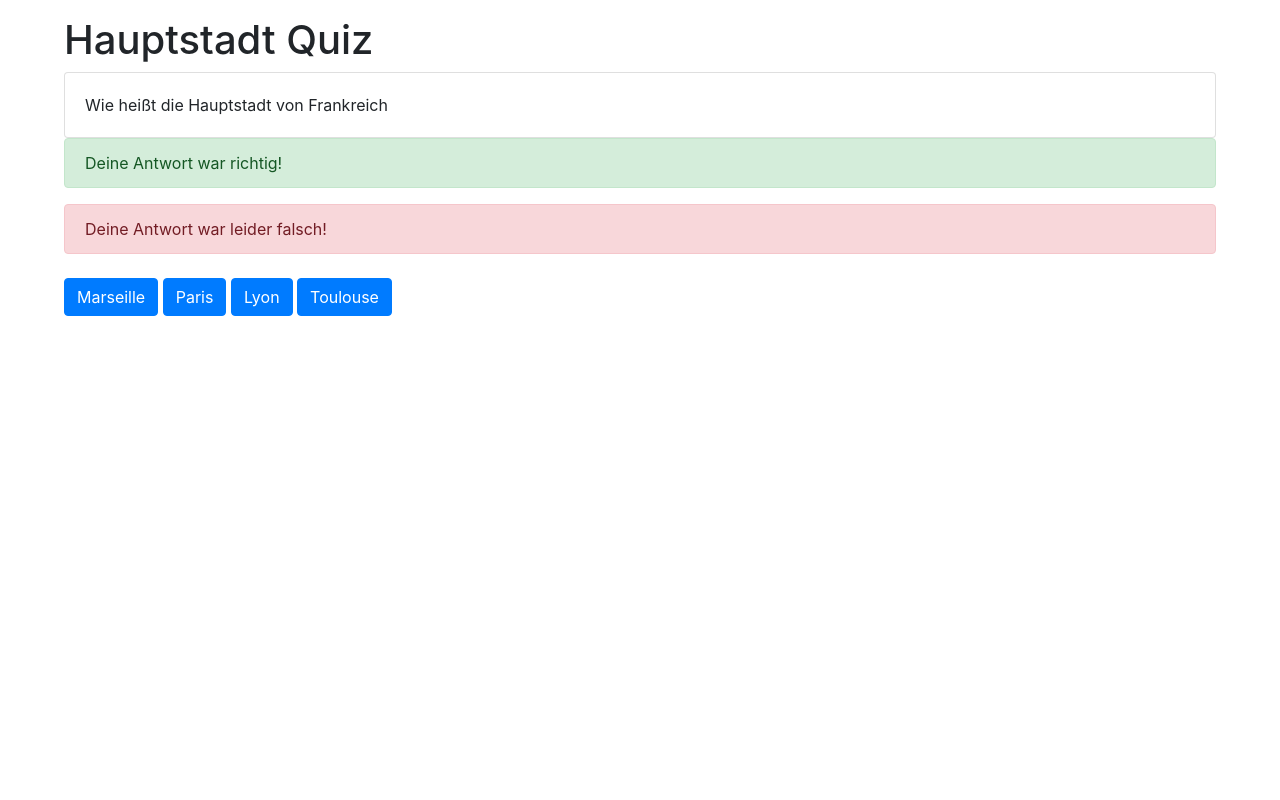
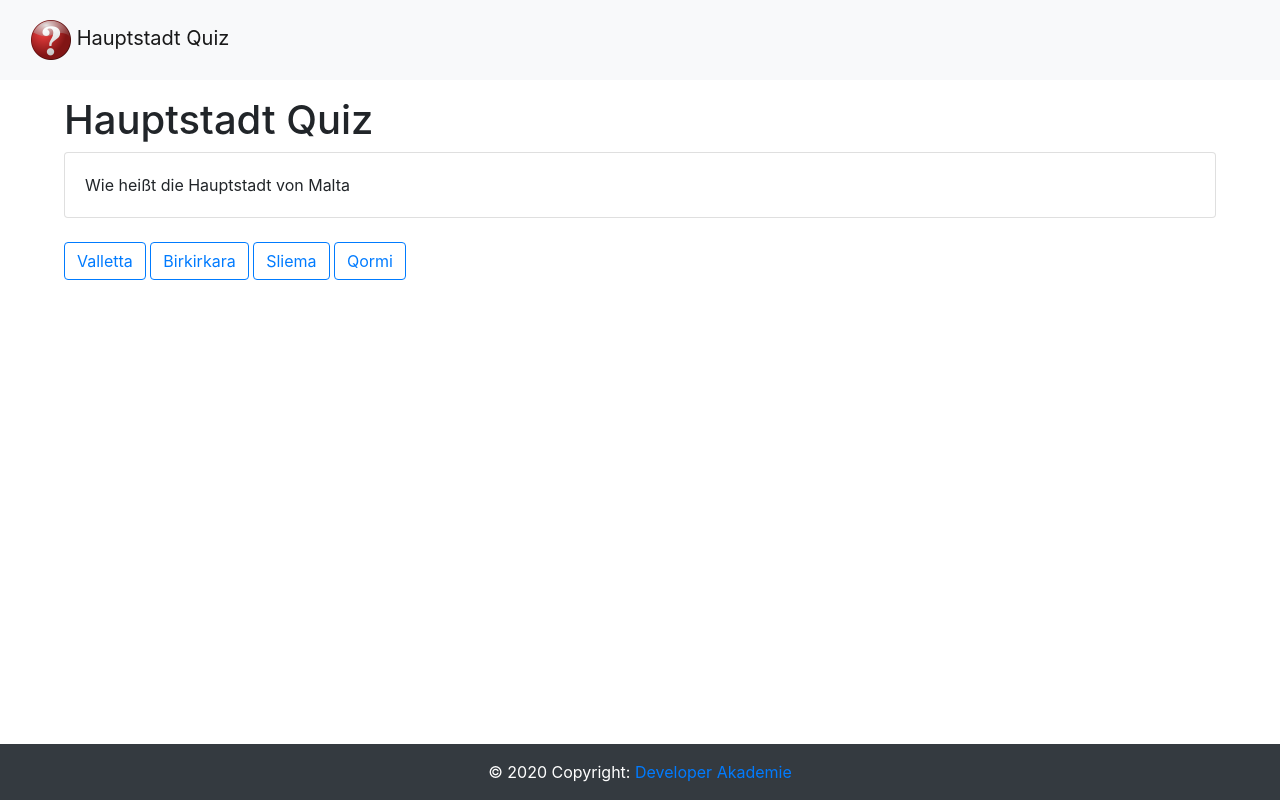
Before and after one commit to toby-code/Quizapp, a plain HTML site: page index.html in a window 1280 px wide. Drawn offline with nearby package versions, Linux system fonts and the light colour scheme.

Commit message:
Added footer and random question counter

```diff
--- a/index.html
+++ b/index.html
@@ -22,6 +22,15 @@
 
 <body onload="nextQuestion()">
 
+    <nav class="navbar navbar-light bg-light navbar-custom">
+        <div class="container-fluid">
+            <a class="navbar-brand" href="index.html">
+                <img src="img/question-mark-31190_1280.png" alt="Logo" class="d-inline-block">
+                Hauptstadt Quiz
+            </a>
+        </div>
+    </nav>
+
     <h1>Hauptstadt Quiz</h1>
 
     <div class="card">
@@ -30,19 +39,35 @@
         </div>
     </div>
 
-    <div class="alert alert-success" role="alert">
+    <div class="alert alert-success d-none" role="alert">
         Deine Antwort war richtig!
-      </div>
-      <div class="alert alert-danger" role="alert">
+    </div>
+
+    <div class="alert alert-danger d-none" role="alert">
         Deine Antwort war leider falsch!
-      </div>
+    </div>
 
     <div class="mt-4">
-        <button class="btn btn-primary" id="answerA" onclick="answer('answerA')"></button>
-        <button class="btn btn-primary" id="answerB" onclick="answer('answerB')"></button>
-        <button class="btn btn-primary" id="answerC" onclick="answer('answerC')"></button>
-        <button class="btn btn-primary" id="answerD" onclick="answer('answerD')"></button>
+        <button class="btn btn-outline-primary" id="answerA" onclick="answer('answerA')"></button>
+        <button class="btn btn-outline-primary" id="answerB" onclick="answer('answerB')"></button>
+        <button class="btn btn-outline-primary" id="answerC" onclick="answer('answerC')"></button>
+        <button class="btn btn-outline-primary" id="answerD" onclick="answer('answerD')"></button>
     </div>
+
+    <div class="mt-4">
+
+        <button onclick="nextQuestion()" class="btn btn-info d-none">Nächste Frage</button>
+
+    </div>
+
+    <footer class="bg-light text-center text-lg-start">
+        <!-- Copyright -->
+        <div class="text-center p-3 bg-dark footer-custom">
+            © 2020 Copyright:
+            <a class="link-secondary" href="https://developerakademie.com/" target="_blank">Developer Akademie</a>
+        </div>
+        <!-- Copyright -->
+    </footer>
 
 </body>
 
--- a/script/game.js
+++ b/script/game.js
@@ -1,8 +1,32 @@
-
-let count = 1;
+let count;
+let countRandom = 0;
+let arr = [];
 
 
+/**
+ * Generates random numbers and saves it in array 'arr'
+ * Every number is generated only once
+ * The number of generated numbers is equal to the json 'qAndA' length
+ * If all random numbers are taken function 'levelCompleted' will be executed
+ */
+function getRandoms() {
+    if(arr.length < 1) {
+        while(arr.length < qAndA.length){
+            var r = Math.floor(Math.random() * qAndA.length);
+            if(arr.indexOf(r) === -1) arr.push(r);
+        }
+    }
+    count = arr[countRandom];
+    if(countRandom == qAndA.length) {
+        alert('Quiz abgeschlossen!');
+        count = 0;
+    }
+    countRandom++;
+}
+
 function nextQuestion() {
+    getRandoms();
+    document.querySelector('.btn-info').classList.add('d-none');
     document.querySelector('#question').innerHTML = `${qAndA[count].question} ${qAndA[count].country}`;
     document.querySelector('#answerA').innerHTML = `${qAndA[count].answerA}`;
     document.querySelector('#answerB').innerHTML = `${qAndA[count].answerB}`;
@@ -12,10 +36,12 @@ function nextQuestion() {
 
 function answer(a) {
     let chosenAnswer = document.querySelector(`#${a}`);
-    alert(`Du hast ${chosenAnswer.innerHTML} geantwortet`);
     if(chosenAnswer.innerHTML == qAndA[count].correctAnswer) {
-        alert('Richtig!');
+        document.querySelector('.alert-danger').classList.add('d-none');
+        document.querySelector('.alert-success').classList.remove('d-none');
+        document.querySelector('.btn-info').classList.remove('d-none');
     } else {
-        alert('Falsch!');
+        document.querySelector('.alert-success').classList.add('d-none');
+        document.querySelector('.alert-danger').classList.remove('d-none');
     }
 }
--- a/style/style.css
+++ b/style/style.css
@@ -2,4 +2,28 @@ body {
     padding: 16px;
     padding-left: 64px;
     padding-right: 64px;
+    padding-top: 96px;
 }
+
+.navbar-custom {
+    position: fixed;
+    left: 0;
+    right: 0;
+    top: 0;
+    height: 80px;
+    z-index: 1;
+}
+
+.navbar-custom img {
+    height: 40px;
+    width: 40px;
+    object-fit: cover;
+}
+
+.footer-custom {
+    position: absolute;
+    left: 0;
+    right: 0;
+    bottom: 0;
+    color: white;
+}
```
Also changed, not shown: img/question-mark-31190_1280.png (added).
